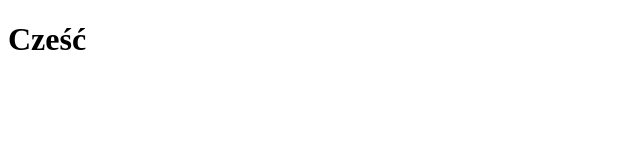
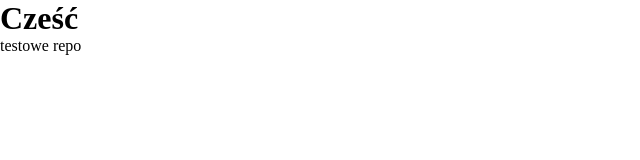
Before and after one commit to budny999/Test, a plain HTML site: page index.html in a window 1280 px wide. Shown: the whole page, without its empty margins (0-640 px from the left). Drawn offline with Linux system fonts and the light colour scheme.

Commit message:
added paragraph and changed style

```diff
--- a/CSS/style.css
+++ b/CSS/style.css
@@ -0,0 +1,5 @@
+*{
+    margin:0;
+    padding: 0;
+    box-sizing: border-box;
+}
--- a/index.html
+++ b/index.html
@@ -23,6 +23,7 @@ git merge 'nazwa brancha ktorego chcemy zmergowac'
 git branch -d "nazwa branchu" - usuwanie brancha-->
 
 <h1>Cześć</h1>
+<p>testowe repo</p>
 </body>
 
 </html>
```
